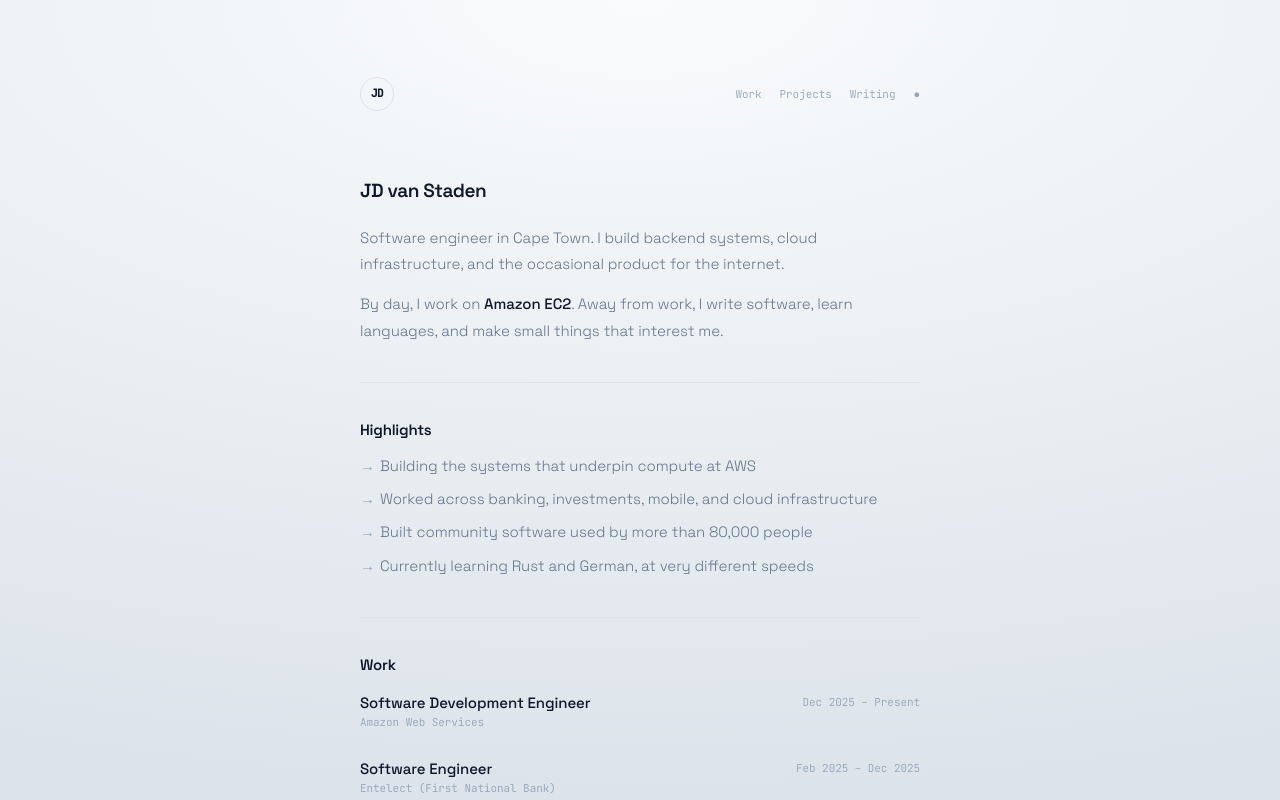
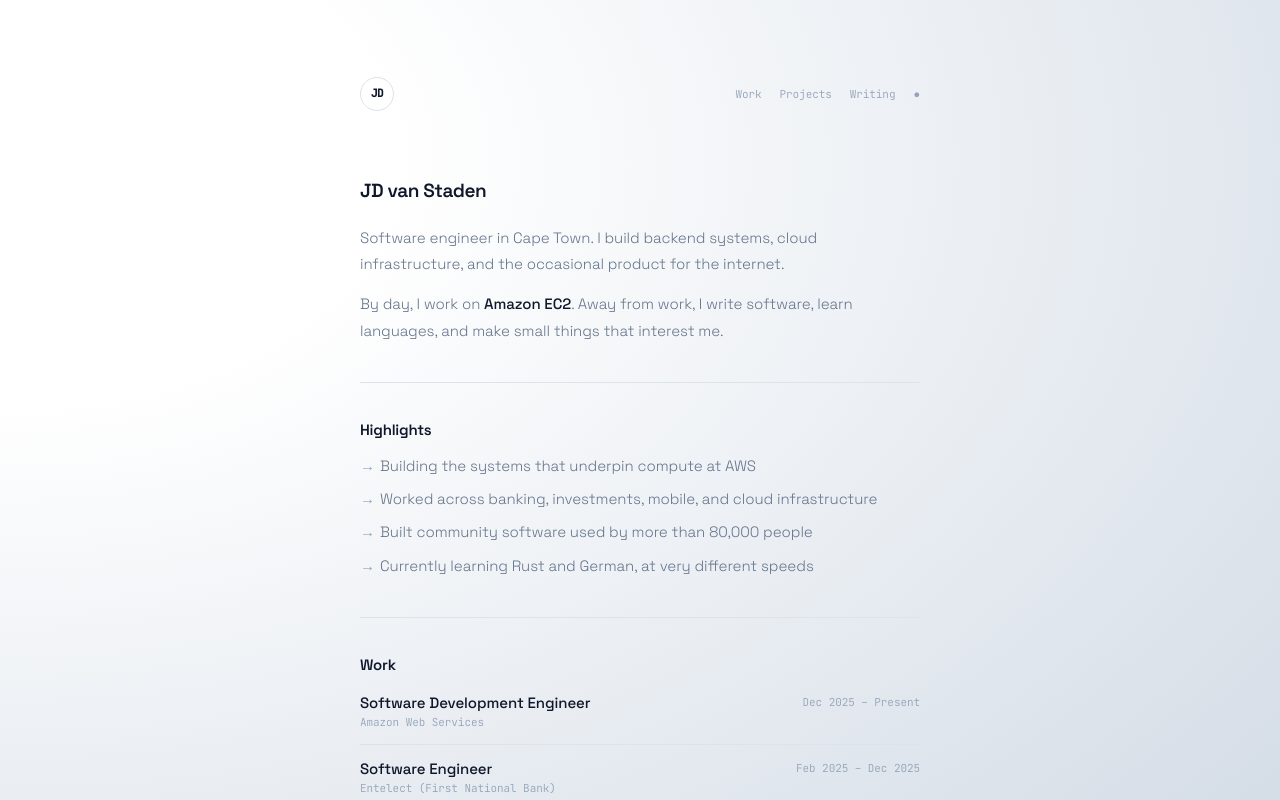
Before and after one commit to Jaleel-VS/portfolio, a Next.js app: page / in a window 1280 px wide. Shown: the top 800 px of the page. Built offline with nearby package versions, Linux system fonts and the light colour scheme.

Commit message:
Match portfolio background to reference gradient

```diff
--- a/src/app/globals.css
+++ b/src/app/globals.css
@@ -1,8 +1,8 @@
 @import "tailwindcss";
 
 :root {
-  --page: #f8fafc;
-  --page-edge: #dce3ea;
+  --page: #ffffff;
+  --page-edge: #cbd5e1;
   --ink: #0f172a;
   --muted: #64748b;
   --faint: #94a3b8;
@@ -11,8 +11,8 @@
 }
 
 .dark {
-  --page: #020617;
-  --page-edge: #172033;
+  --page: #000000;
+  --page-edge: #0f172a;
   --ink: #f8fafc;
   --muted: #cbd5e1;
   --faint: #64748b;
@@ -33,8 +33,8 @@ body {
   min-height: 100dvh;
   margin: 0;
   color: var(--muted);
-  background:
-    radial-gradient(140% 100% at 50% 0%, color-mix(in srgb, var(--page) 80%, white), var(--page-edge));
+  background-color: var(--page);
+  background-image: radial-gradient(150% 150% at 0% 20%, var(--page) 20%, var(--page-edge));
   background-attachment: fixed;
   font-family: var(--font-sans), ui-sans-serif, system-ui, sans-serif;
   font-size: 15px;
```
